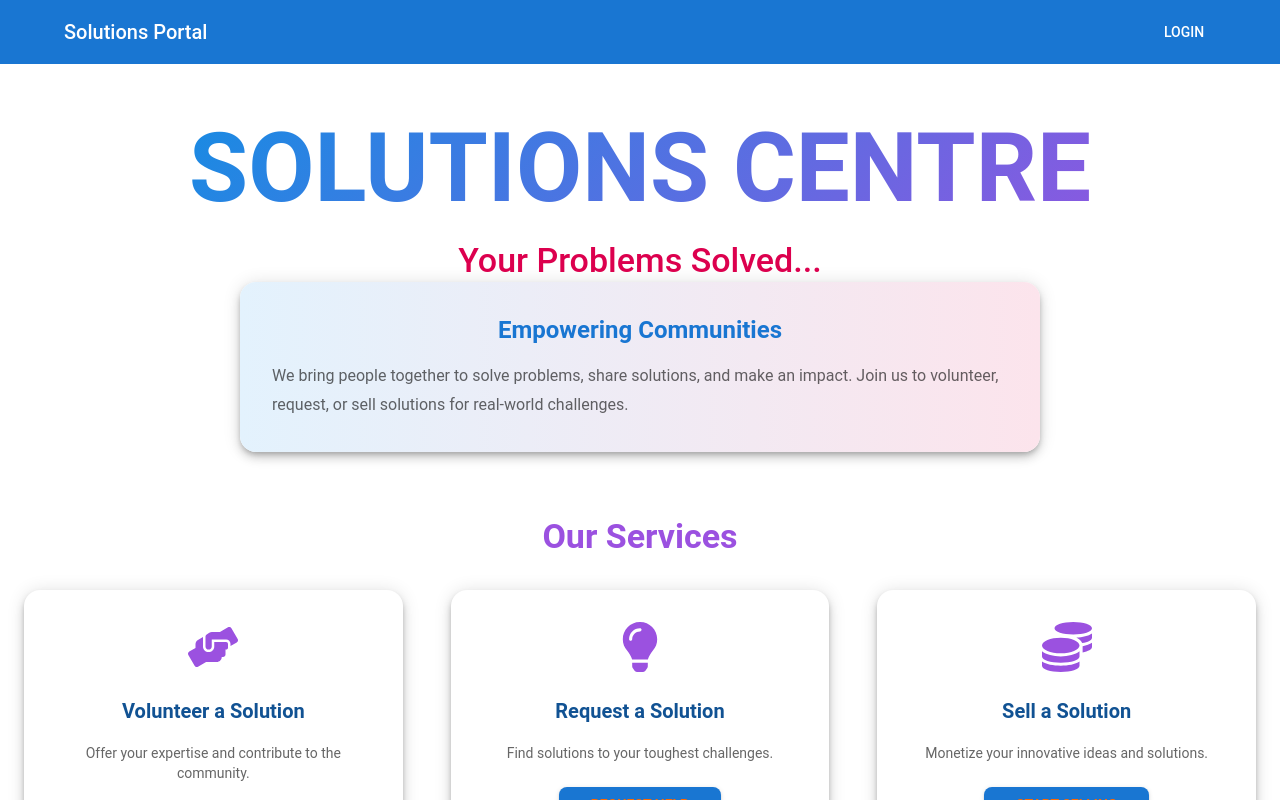
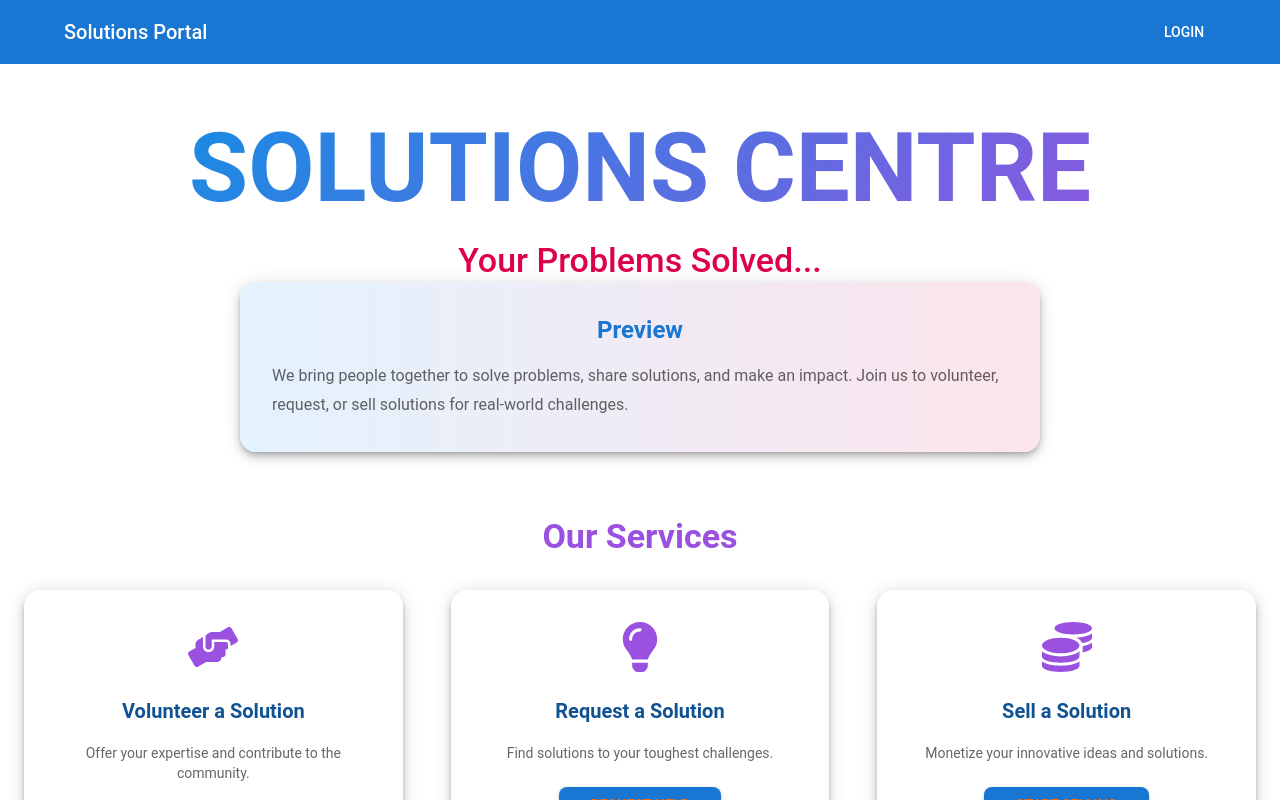
Before and after one commit to KibokoDao-Africa/solutions-frontend, a React (Create React App) app: page / in a window 1280 px wide. Shown: the top 800 px of the page. Built offline with nearby package versions, Linux system fonts and the light colour scheme; no server answers.

Commit message:
Update Home.js

```diff
--- a/src/components/Home.js
+++ b/src/components/Home.js
@@ -124,7 +124,7 @@ const Home = () => {
               textAlign: 'center',
             }}
           >
-            Empowering Communities
+            Preview
           </Typography>
           <Typography
             variant="body1"
```
